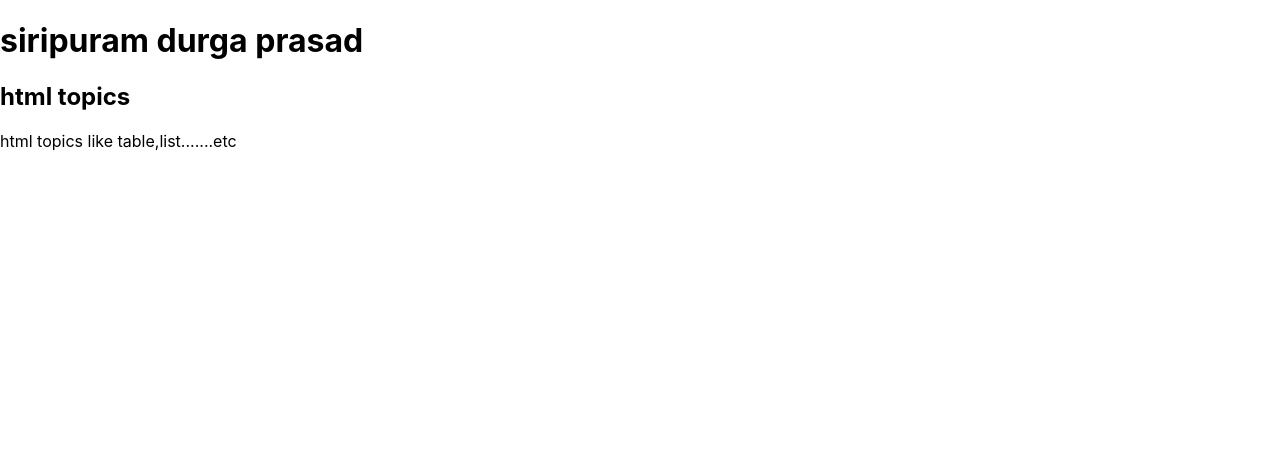
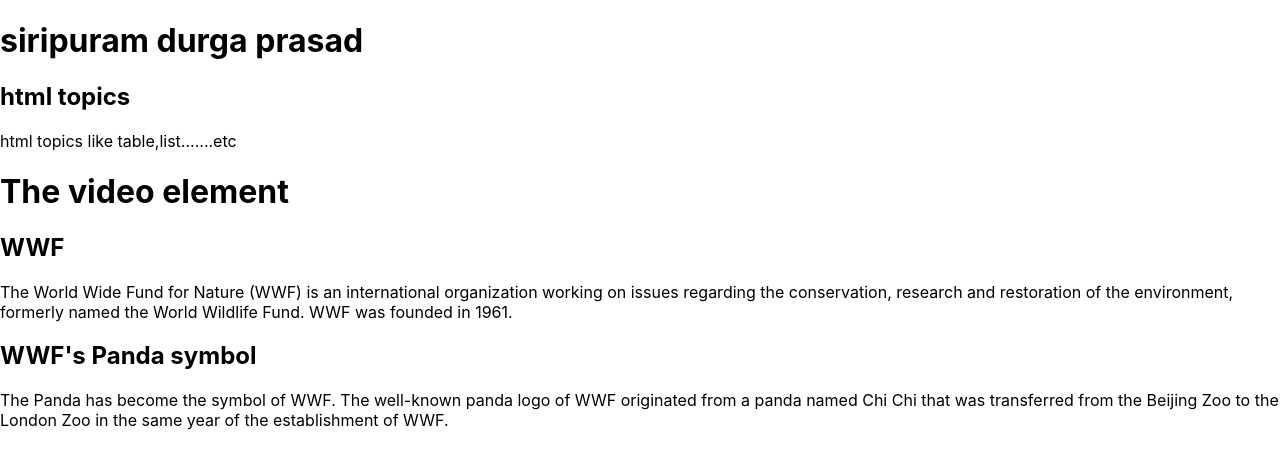
Before and after one commit to durga-prasad-007/reacttask02-07-2024, a React (Create React App) app: page / in a window 1280 px wide. Shown: the top 468 px of the page. Built offline with nearby package versions, Linux system fonts and the light colour scheme.

Commit message:
text added

```diff
--- a/src/App.js
+++ b/src/App.js
@@ -1,12 +1,13 @@
 // import logo from './logo.svg';
 import './App.css';
-
+import Text from './text';
 function App() {
   return (
     <>
     <h1>siripuram durga prasad</h1>
     <h2>html topics</h2>
     <p>html topics like table,list.......etc</p>
+    <Text/>
     </>
   );
 }
--- /dev/null
+++ b/src/text.js
@@ -0,0 +1,32 @@
+import { Component } from "react";
+
+class Text extends Component{
+    render(){
+        return(
+            <>
+  {/* Hello world */}
+  <h1>The video element</h1>
+  <section>
+    <h1>WWF</h1>
+    <p>
+      The World Wide Fund for Nature (WWF) is an international organization
+      working on issues regarding the conservation, research and restoration of
+      the environment, formerly named the World Wildlife Fund. WWF was founded
+      in 1961.
+    </p>
+  </section>
+  <section>
+    <h1>WWF's Panda symbol</h1>
+    <p>
+      The Panda has become the symbol of WWF. The well-known panda logo of WWF
+      originated from a panda named Chi Chi that was transferred from the
+      Beijing Zoo to the London Zoo in the same year of the establishment of
+      WWF.
+    </p>
+  </section>
+</>
+
+        )
+    }
+}
+export default Text
```
